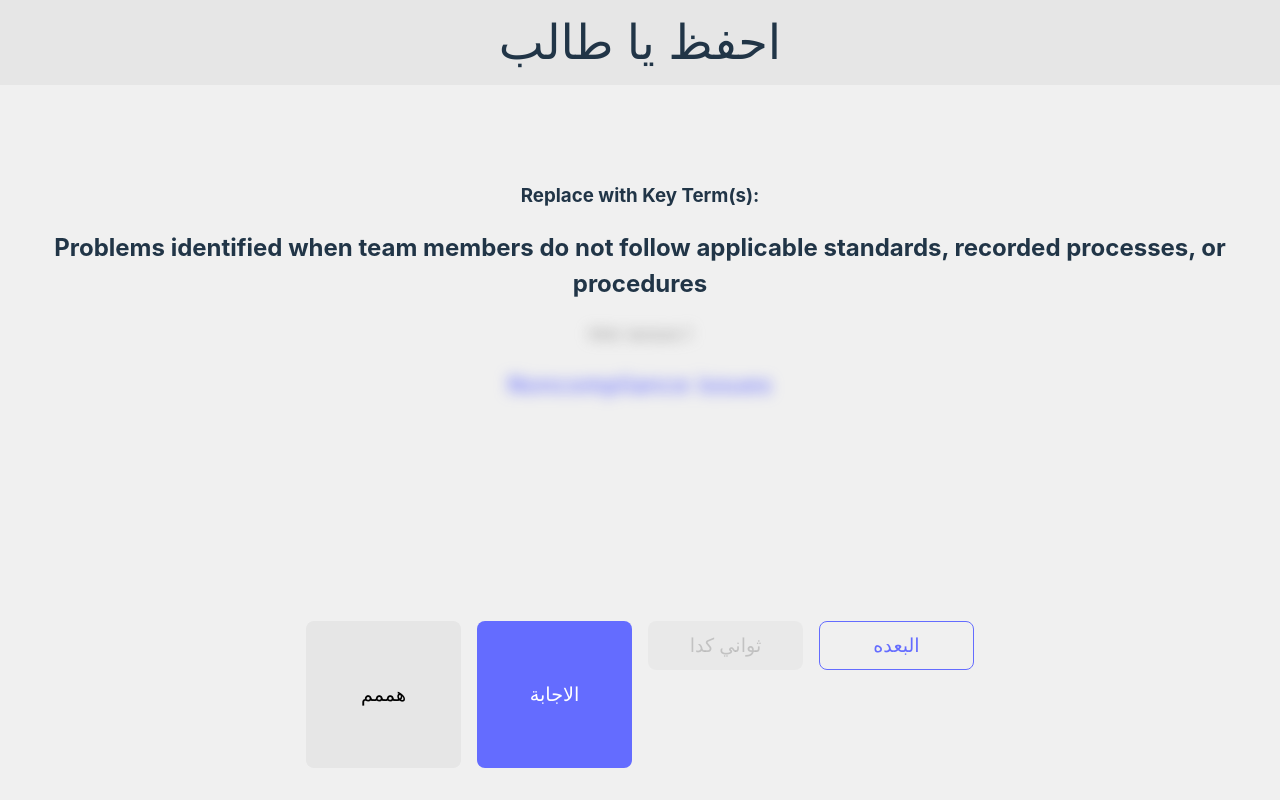
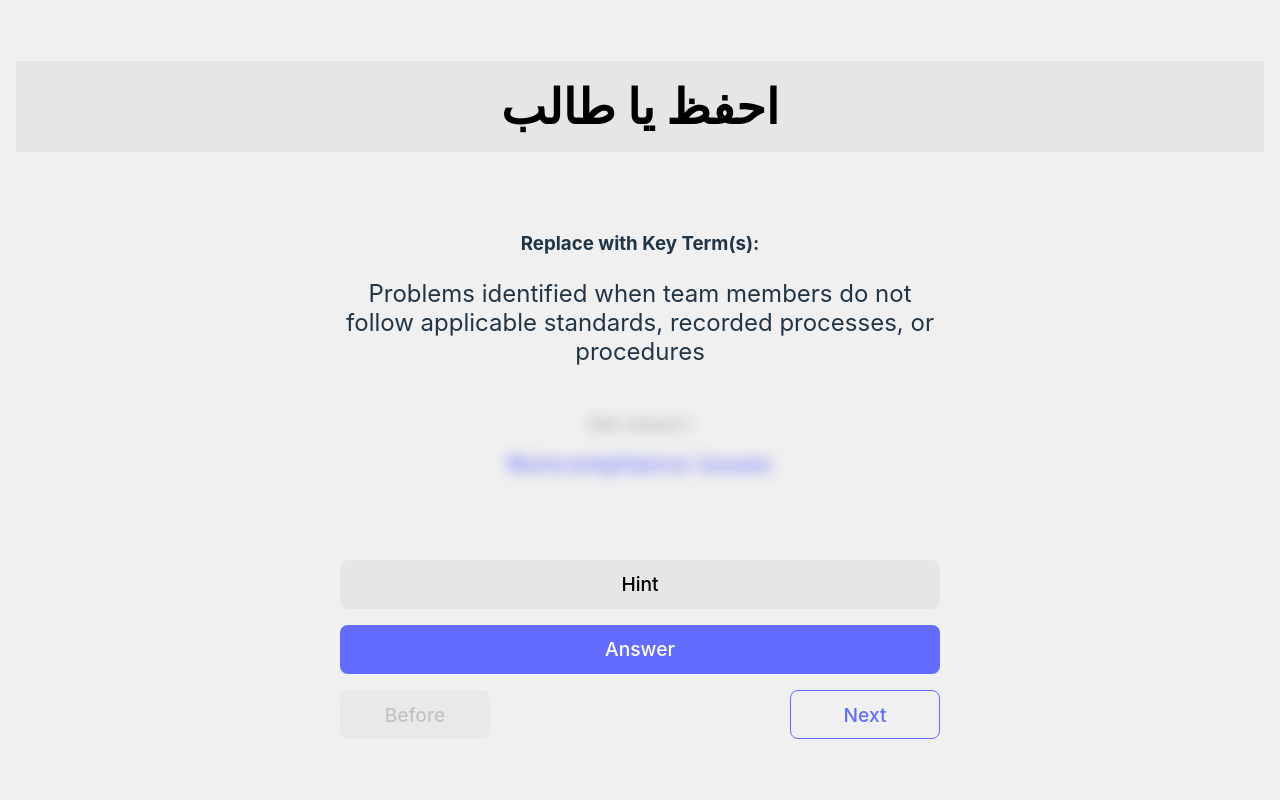
Before and after one commit to shehab910/SQA-Flashcards, a React (Vite) app: page / in a window 1280 px wide. Built offline with nearby package versions, Linux system fonts and the light colour scheme.

Commit message:
fixed styling

```diff
--- a/src/App.css
+++ b/src/App.css
@@ -1,46 +1,54 @@
-#root {
-  max-width: 1280px;
-  text-align: center;
+.container {
+  min-height: 100vh;
   display: flex;
   flex-direction: column;
-  gap: 1em;
-  height: 100vh;
-  justify-content: center;
-  overflow: hidden;
-}
-#title {
-  flex: 1;
-}
-#title h1 {
-  padding: 1rem 0;
-  margin: 0;
-  font-size: 3em;
-  font-weight: 300;
-  background-color: #e6e6e6;
+  justify-content: space-evenly;
+  padding-inline: 1rem;
 }
 
-.main {
-  flex: 3;
-  margin-inline: 1em;
+#title {
+  background-color: #e6e6e6;
+  color: black;
+  font-size: clamp(1rem, 5vw, 1.5rem);
+  font-weight: 300;
+  padding: 1rem;
+}
+
+#title h1 {
+  margin: 0;
+}
+
+.question {
+  font-size: 1.5rem;
+}
+
+.answer {
+  margin-top: 1rem;
+  font-size: 1.4rem;
+  font-weight: 500;
+  color: #646cff;
+  letter-spacing: 0.07rem;
+}
+
+.blur {
+  filter: blur(7px);
+}
+
+.hint {
+  margin-top: 3rem;
+  color: #888;
+}
+
+.main, .controls {
+  width: 100%;
+  max-width: 600px;
+  margin: 0 auto;
 }
 
 .controls {
-  flex: 1;
-  margin-inline: 1rem;
-  margin-bottom: 2rem;
-}
-
-/* when in mobile, make button take the width of the screen */
-@media (max-width: 768px) {
-  .card {
-    width: 100%;
-  }
-  .btn-grp {
-    flex-direction: column;
-  }
-  .btn-grp button {
-    width: 100%;
-  }
+  /* margin-top: auto; */
+  display: flex;
+  flex-direction: column;
 }
 
 .btn-outline {
@@ -48,11 +56,14 @@
   background-color: transparent;
   color: #646cff;
 }
+
 .btn-contained {
   border: 1px solid transparent;
   background-color: #646cff;
   color: #fff;
+  width: 100%;
 }
+
 .btn-contained:hover {
   background-color: #7d83ff;
 }
@@ -67,24 +78,4 @@
 .nav-btn-grp {
   display: flex;
   justify-content: space-between;
-  gap: 1em;
 }
-.nav-btn-grp button {
-  height: fit-content;
-  min-height: max-content;
-}
-
-.answer {
-  font-size: 1.4em;
-  font-weight: 500;
-  color: #646cff;
-  letter-spacing: 0.07rem;
-}
-
-.blur {
-  filter: blur(7px);
-}
-
-.hint {
-  color: #888;
-}
--- a/src/App.tsx
+++ b/src/App.tsx
@@ -1,6 +1,7 @@
+import "./App.css";
+
+import { getAllTerms, questionHeadding } from "./getQuestion";
 import { useEffect, useState } from "react";
-import { getAllTerms, questionHeadding } from "./getQuestion";
-import "./App.css";
 
 const questions = getAllTerms();
 
@@ -27,37 +28,37 @@ function App() {
 	}`;
 
 	return (
-		<>
+		<div className="container">
 			<div id="title">
 				<h1>احفظ يا طالب</h1>
 			</div>
 			<div className="main">
 				<h3>{questionHeaddingText}:</h3>
-				<h2>{question}</h2>
+				<p className="question">{question}</p>
 				<p className={`hint ${!(isHintShown || isAnswerShown) && "blur"}`}>
 					Hint: {hint}
 				</p>
 				<p className={`answer ${!isAnswerShown ? "blur" : ""}`}>{answer}</p>
 			</div>
-			<div className="btn-grp controls ">
+			<div className="btn-grp controls">
 				<button
 					id="show-hint"
 					disabled={isHintShown || isAnswerShown}
 					onClick={() => setIsHintShown(true)}
 				>
-					هممم
+					Hint
 				</button>
 				{!isAnswerShown && (
 					<button
 						onClick={() => setIsAnswerShown(true)}
 						className="btn-contained"
 					>
-						الاجابة
+						Answer
 					</button>
 				)}
 				{isAnswerShown && (
 					<a href={slideLink} target="#blank">
-						<button className="btn-contained">وريني المحاضرة</button>
+						<button className="btn-contained">Open Lecture</button>
 					</a>
 				)}
 
@@ -66,18 +67,18 @@ function App() {
 						onClick={() => setCurrQuestionI((prev) => prev - 1)}
 						disabled={currQuestionI === 0}
 					>
-						ثواني كدا
+						Before
 					</button>
 					<button
 						onClick={() => setCurrQuestionI((prev) => prev + 1)}
 						disabled={currQuestionI === questions.length - 1}
 						className="btn-outline"
 					>
-						البعده
+						Next
 					</button>
 				</div>
 			</div>
-		</>
+		</div>
 	);
 }
 
--- a/src/index.css
+++ b/src/index.css
@@ -1,17 +1,15 @@
+#root {
+	width: 100%;
+	height: 100vh;
+}
+
 :root {
 	font-family: Inter, system-ui, Avenir, Helvetica, Arial, sans-serif;
-	line-height: 1.5;
-	font-weight: 400;
-
+	font-size: 16px;
+	text-align: center;
 	color-scheme: light dark;
 	color: rgba(255, 255, 255, 0.87);
 	background-color: #242424;
-
-	font-synthesis: none;
-	text-rendering: optimizeLegibility;
-	-webkit-font-smoothing: antialiased;
-	-moz-osx-font-smoothing: grayscale;
-	-webkit-text-size-adjust: 100%;
 }
 
 a {
@@ -19,6 +17,7 @@ a {
 	color: #646cff;
 	text-decoration: inherit;
 }
+
 a:hover {
 	color: #535bf2;
 }
@@ -31,11 +30,6 @@ body {
 	min-height: 100vh;
 }
 
-h1 {
-	font-size: 3.2em;
-	line-height: 1.1;
-}
-
 button {
 	border-radius: 8px;
 	border: 1px solid transparent;
@@ -46,7 +40,7 @@ button {
 	background-color: #1a1a1a;
 	cursor: pointer;
 	transition: border-color 0.25s;
-	width: 155px;
+	min-width: 150px;
 }
 button:hover {
 	border-color: #646cff;
```
